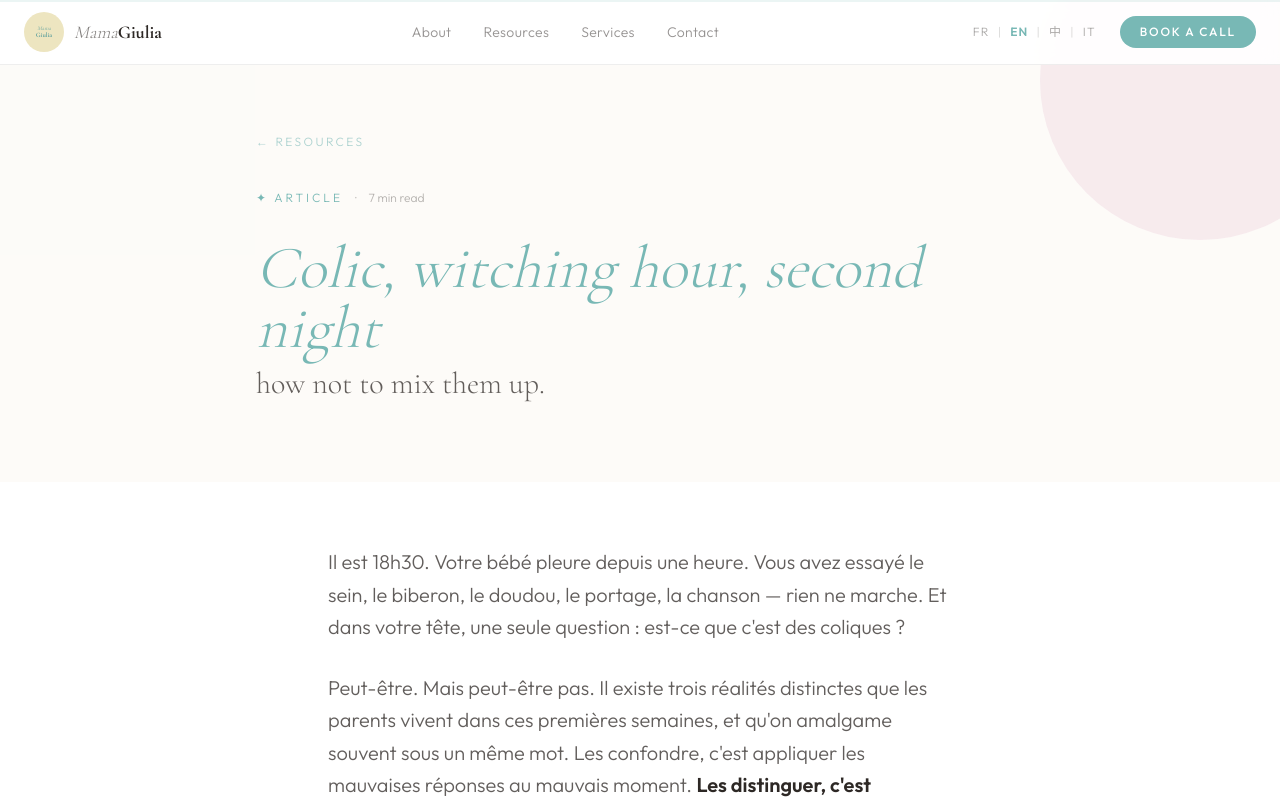
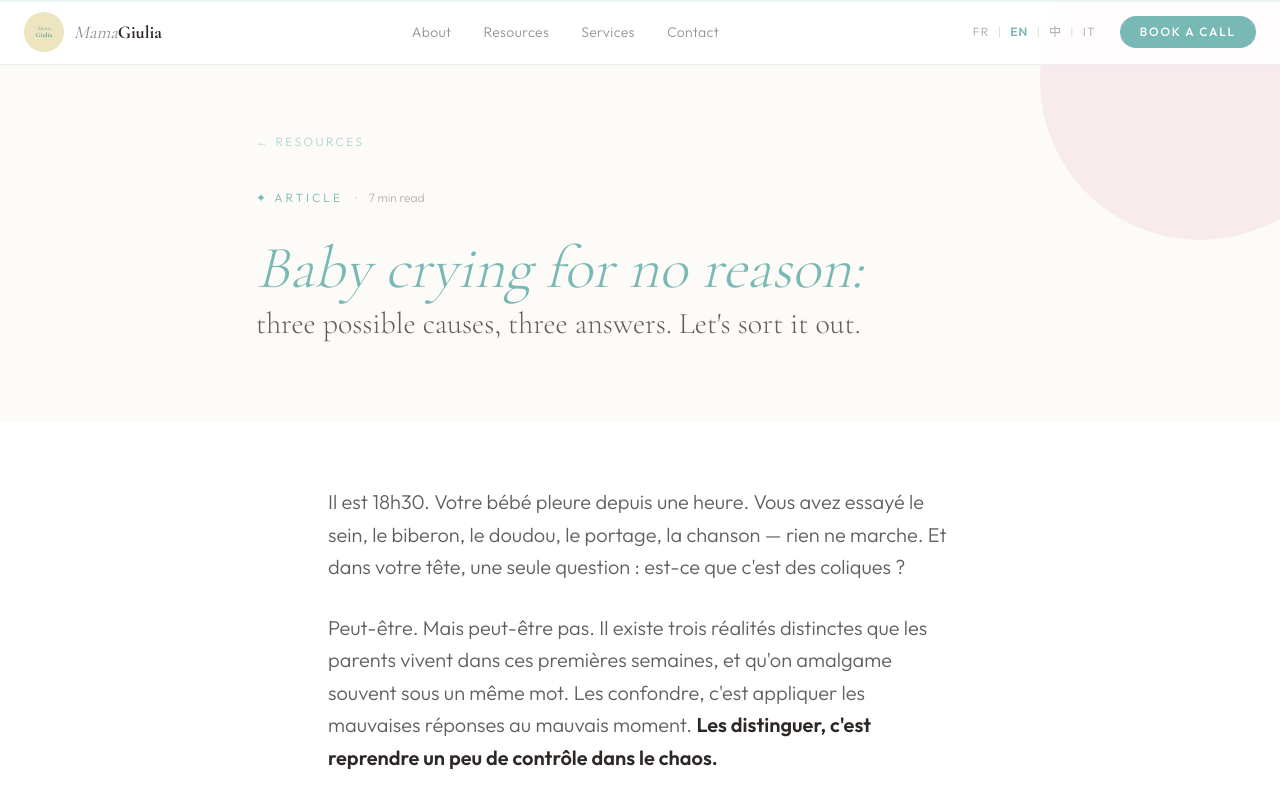
Before and after one commit to mamagiulia9-sudo/maman-giulia, a Next.js app in the folder site/: page /en/articles/coliques-sorcier-deuxieme-soir in a window 1280 px wide. Shown: the top 800 px of the page. Built offline with nearby package versions, Linux system fonts and the light colour scheme.

Commit message:
Titre article 2 : Bébé qui pleure sans raison

```diff
--- a/site/content/articles.ts
+++ b/site/content/articles.ts
@@ -79,16 +79,16 @@ const coliques: Article = {
   slug: 'coliques-sorcier-deuxieme-soir',
   readingTime: 7,
   titleDisplay: {
-    fr: "Coliques, heure du sorcier, deuxième soir",
-    en: "Colic, witching hour, second night",
-    zh: "肠绞痛、魔女时刻、第二个晚上",
-    it: "Coliche, ora delle streghe, seconda notte",
+    fr: "Bébé qui pleure sans raison :",
+    en: "Baby crying for no reason:",
+    zh: "宝宝无缘无故哭泣：",
+    it: "Bebè che piange senza motivo:",
   },
   titleSub: {
-    fr: "comment ne pas tout confondre.",
-    en: "how not to mix them up.",
-    zh: "如何区分这三种截然不同的现实。",
-    it: "come non confonderle.",
+    fr: "trois causes possibles, trois réponses. On fait le tri.",
+    en: "three possible causes, three answers. Let's sort it out.",
+    zh: "三种可能的原因，三种应对方式。逐一解决。",
+    it: "tre cause possibili, tre risposte. Facciamo chiarezza.",
   },
   excerpts: {
     fr: "Il existe trois réalités distinctes que les parents vivent dans ces premières semaines. Les distinguer, c'est reprendre un peu de contrôle dans le chaos.",
```
